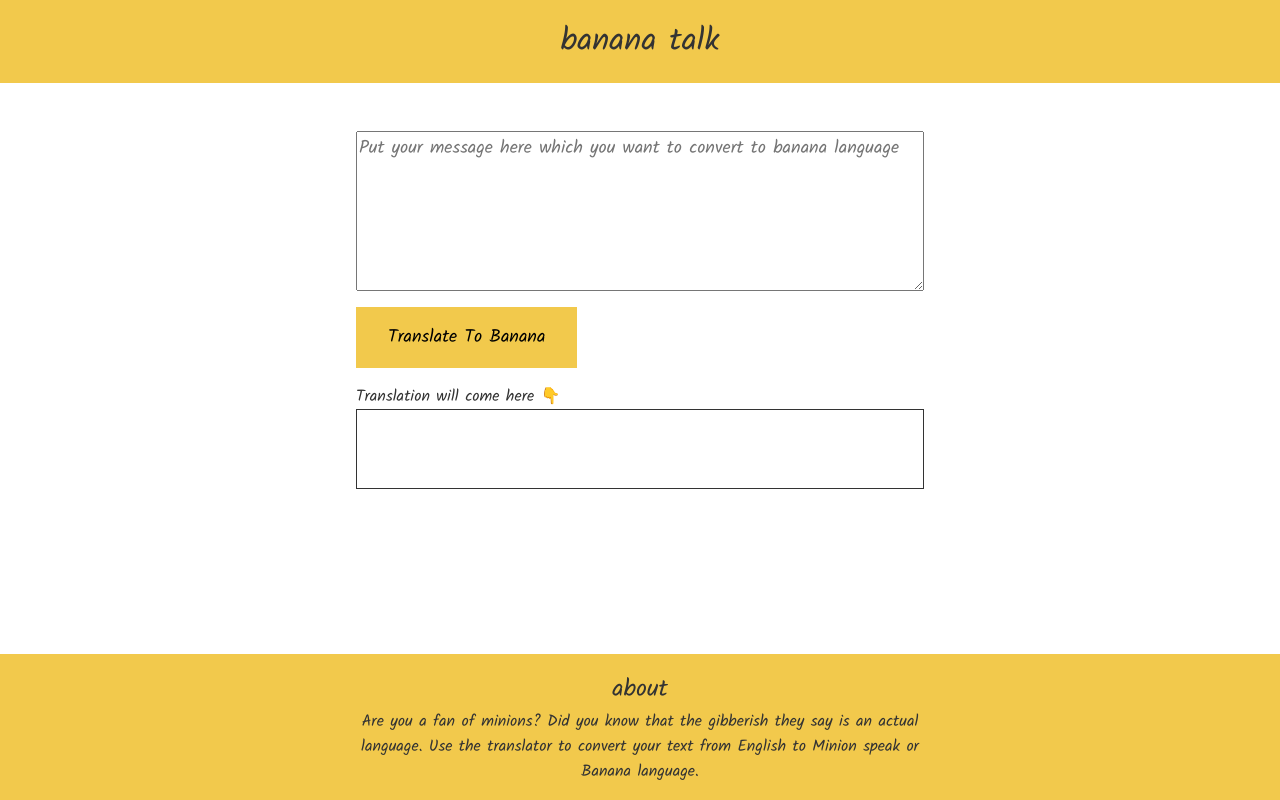
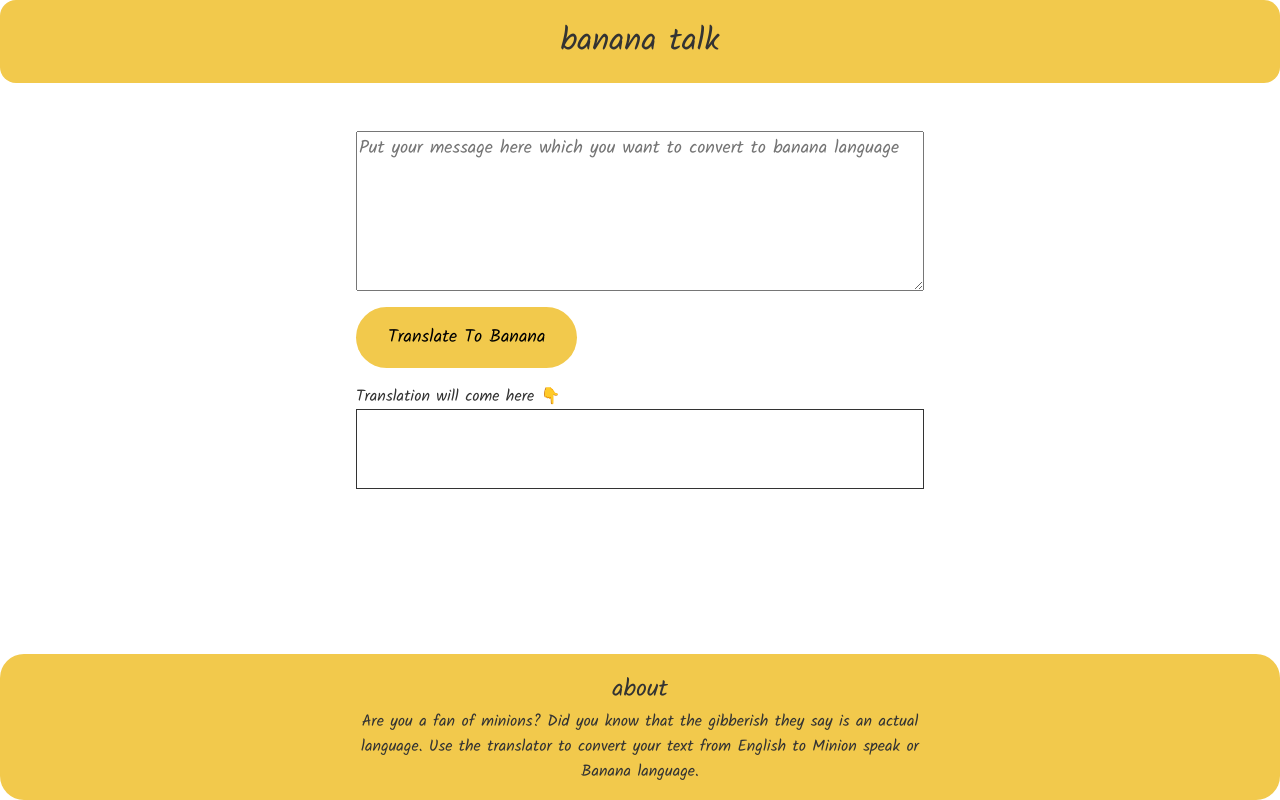
Before and after one commit to iamsaurav28/banana-speak, a plain HTML site: page index.html in a window 1280 px wide. Drawn offline with Linux system fonts and the light colour scheme.

Commit message:
update global.css

```diff
--- a/styles/global.css
+++ b/styles/global.css
@@ -19,6 +19,10 @@ body {
 nav {
     background-color: var(--primary);
     text-align: center;
+     border-top-left-radius: 1rem;
+    border-bottom-right-radius: 1rem;
+    border-top-right-radius: 1rem;
+    border-bottom-left-radius: 1rem;
 }
 
 main {
@@ -44,6 +48,10 @@ button {
     padding: 1rem 2rem;
     font-family: 'Kalam', cursive;
     font-size: large;
+    border-top-left-radius: 3rem;
+    border-top-right-radius: 3rem;
+    border-bottom-right-radius: 3rem;
+    border-bottom-left-radius: 3rem
 }
 
 
@@ -63,8 +71,14 @@ footer {
     padding: 1rem;
     background-color: var(--primary);
     text-align: center;
+    border-top-left-radius: 1.5rem;
+    border-bottom-right-radius: 1.5rem;
+    border-top-right-radius: 1.5rem;
+    border-bottom-left-radius: 1.5rem;
+
 }
 
 footer p {
     max-width: var(--width-break);
     margin: auto;
+}
```
